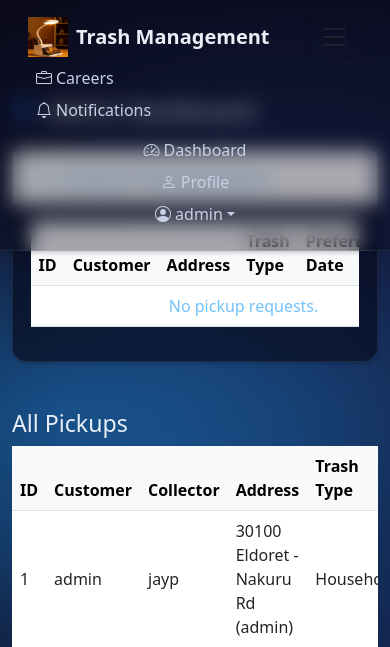
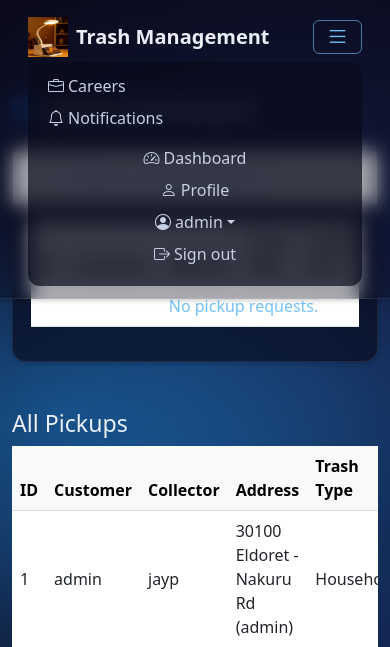
Before and after one commit to DaizyB/cabbage-collection-systeem, a Django app: page /accounts/dashboard/admin/ in a window 390 px wide, after a click that opens the changed part. Shown: the top 647 px of the page. Run offline with Django 4.2, Linux system fonts and the light colour scheme; a user stored in the database is signed in; data comes from the database, SQL or seed files in the repository; both versions use the stored data as it was after the commit.

Commit message:
small screen UI/UX for Menu

```diff
--- a/templates/base.html
+++ b/templates/base.html
@@ -19,6 +19,25 @@
         backdrop-filter: blur(10px);
         border-bottom: 1px solid rgba(255, 255, 255, 0.08);
       }
+      .navbar-toggler {
+        border: 1px solid rgba(115, 194, 251, 0.6);
+        color: #73c2fb;
+      }
+      .navbar-toggler:focus {
+        box-shadow: 0 0 0 0.2rem rgba(115, 194, 251, 0.25);
+      }
+      .navbar-collapse {
+        background: rgba(9, 10, 26, 0.7);
+        border-radius: 0.75rem;
+        padding: 0.5rem 0.75rem;
+      }
+      @media (min-width: 992px) {
+        .navbar-collapse {
+          background: transparent;
+          border-radius: 0;
+          padding: 0;
+        }
+      }
       body.has-fixed-nav {
         padding-top: 72px;
       }
@@ -30,7 +49,7 @@
           <strong>Trash Management</strong>
         </a>
         <button class="navbar-toggler" type="button" data-bs-toggle="collapse" data-bs-target="#navbarsExample07" aria-controls="navbarsExample07" aria-expanded="false" aria-label="Toggle navigation">
-          <span class="navbar-toggler-icon"></span>
+          <i class="bi bi-list fs-3"></i>
         </button>
 
         <div class="collapse navbar-collapse" id="navbarsExample07">
@@ -65,6 +84,11 @@
                 <ul class="dropdown-menu dropdown-menu-end" aria-labelledby="userMenu">
                   <li><a class="dropdown-item" href="/accounts/logout/"><i class="bi bi-box-arrow-right me-2"></i>Sign out</a></li>
                 </ul>
+              </li>
+              <li class="nav-item d-lg-none">
+                <a class="nav-link" href="/accounts/logout/">
+                  <i class="bi bi-box-arrow-right me-1"></i>Sign out
+                </a>
               </li>
             {% else %}
               <li class="nav-item">
```
Also changed, not shown: db.sqlite3.
